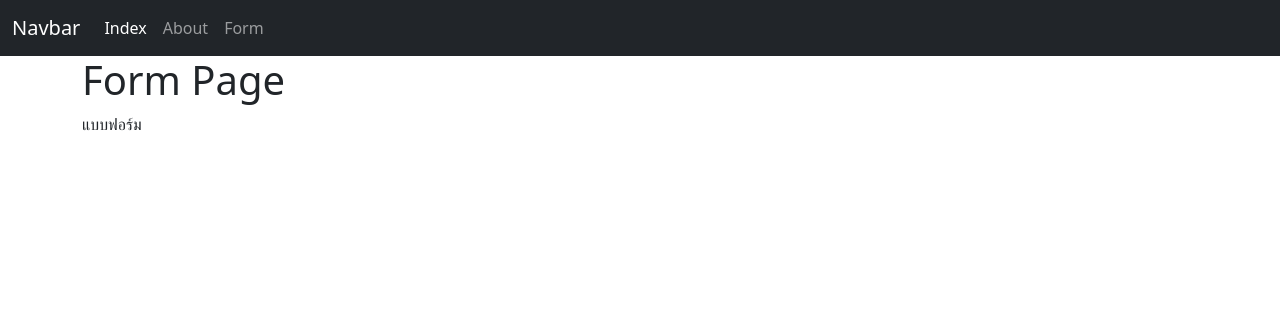
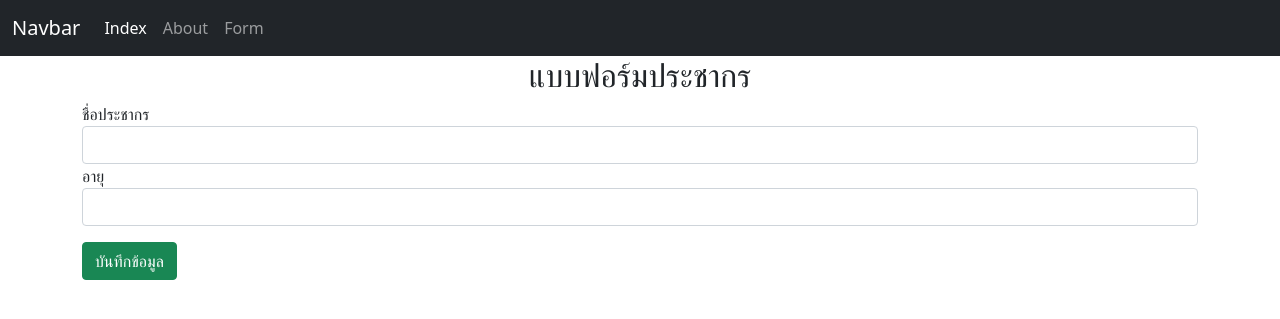
Before and after one commit to iiimomoniii/Intro_Django, a Django app: page /form in a window 1280 px wide. Shown: the top 319 px of the page. Run offline with Django 4.2, Linux system fonts and the light colour scheme.

Commit message:
create form

```diff
--- a/myproject/myapp/templates/form.html
+++ b/myproject/myapp/templates/form.html
@@ -7,6 +7,18 @@
 
 <!-- space for form page content-->
 {% block content %}
-    <h1>Form Page</h1>
-    <p>แบบฟอร์ม</p>
+    <h2 class="text-center">แบบฟอร์มประชากร</h2>
+    <form action="">
+        <div class="form-group">
+            <label for="name">ชื่อประชากร</label>
+            <input type="text" name="name" class="form-control">
+        </div>
+        <div class="form-group">
+            <label for="age">อายุ</label>
+            <input type="number" name="age" class="form-control">
+        </div>
+        <div class="mt-3">
+            <input type="submit" value="บันทึกข้อมูล" class="btn btn-success">
+        </div>
+    </form>
 {% endblock %}
```
Also changed, not shown: myproject/myapp/templates/index.html (+29 -4 lines).
